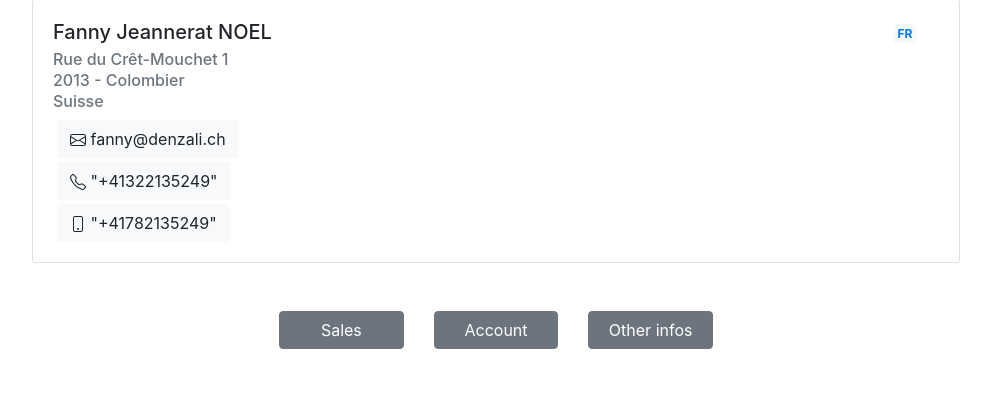
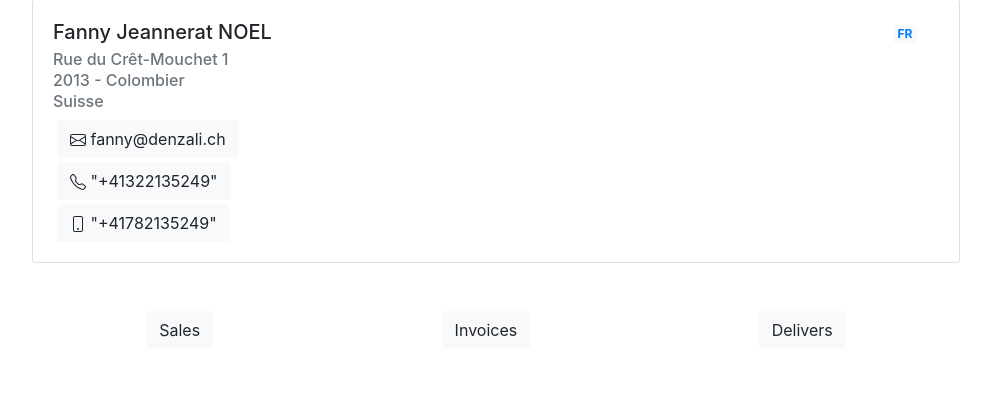
Before and after one commit to francoisnoel62/swissERP, a Django app: page /contacts/1/ in a window 1280 px wide. Shown: the part 113-524 px from the top of the page, without its empty margins (144-1135 px from the left). Run offline with Django 3.2, Linux system fonts and the light colour scheme; data comes from the database, SQL or seed files in the repository.

Commit message:
Modify other_infos

```diff
--- a/contacts/templates/contacts/contacts_other_infos.html
+++ b/contacts/templates/contacts/contacts_other_infos.html
@@ -1,40 +1,31 @@
 {% extends 'contacts/contacts_formview.html' %}
 
 {% block other_infos %}
-    <div class="row mx-auto mt-5 justify-content-center" style="width: 58rem;">
-        <div class="col-md-2 mb-2">
-            <button class="btn btn-secondary btn-block" type="button" data-toggle="collapse" data-target="#sales"
-                    aria-expanded="false" aria-controls="collapseExample">
-                Sales
-            </button>
-        </div>
-        <div class="col-md-2 mb-2">
-            <button class="btn btn-secondary btn-block" type="button" data-toggle="collapse" data-target="#account"
-                    aria-expanded="false" aria-controls="collapseExample">
-                Account
-            </button>
-        </div>
-        <div class="col-md-2 mb-2">
-            <button class="btn btn-secondary btn-block" type="button" data-toggle="collapse" data-target="#other"
-                    aria-expanded="false" aria-controls="collapseExample">
-                Other infos
-            </button>
-        </div>
+    <div class="row mx-auto mt-5 justify-content-around" style="width: 58rem;">
+        <button class="btn btn-light" type="button" data-toggle="collapse" data-target="#sales" aria-expanded="false" aria-controls="collapseExample">
+        Sales
+        </button>
+        <button class="btn btn-light" type="button" data-toggle="collapse" data-target="#invoices" aria-expanded="false" aria-controls="collapseExample">
+        Invoices
+        </button>
+        <button class="btn btn-light" type="button" data-toggle="collapse" data-target="#delivers" aria-expanded="false" aria-controls="collapseExample">
+        Delivers
+        </button>
     </div>
-    <div class="row mx-auto mt-5 justify-content-center">
+    <div class="row mx-auto mt-5 justify-content-center" style="width: 55%">
         <div class="collapse" id="sales">
             <div class="card card-body">
-                Sales
+                Some sales
             </div>
         </div>
-        <div class="collapse" id="account">
+        <div class="collapse" id="invoices">
             <div class="card card-body">
-                Account
+                Some invoices
             </div>
         </div>
-        <div class="collapse" id="other">
+        <div class="collapse" id="delivers">
             <div class="card card-body">
-                Other
+                Some delivers
             </div>
         </div>
     </div>
```
